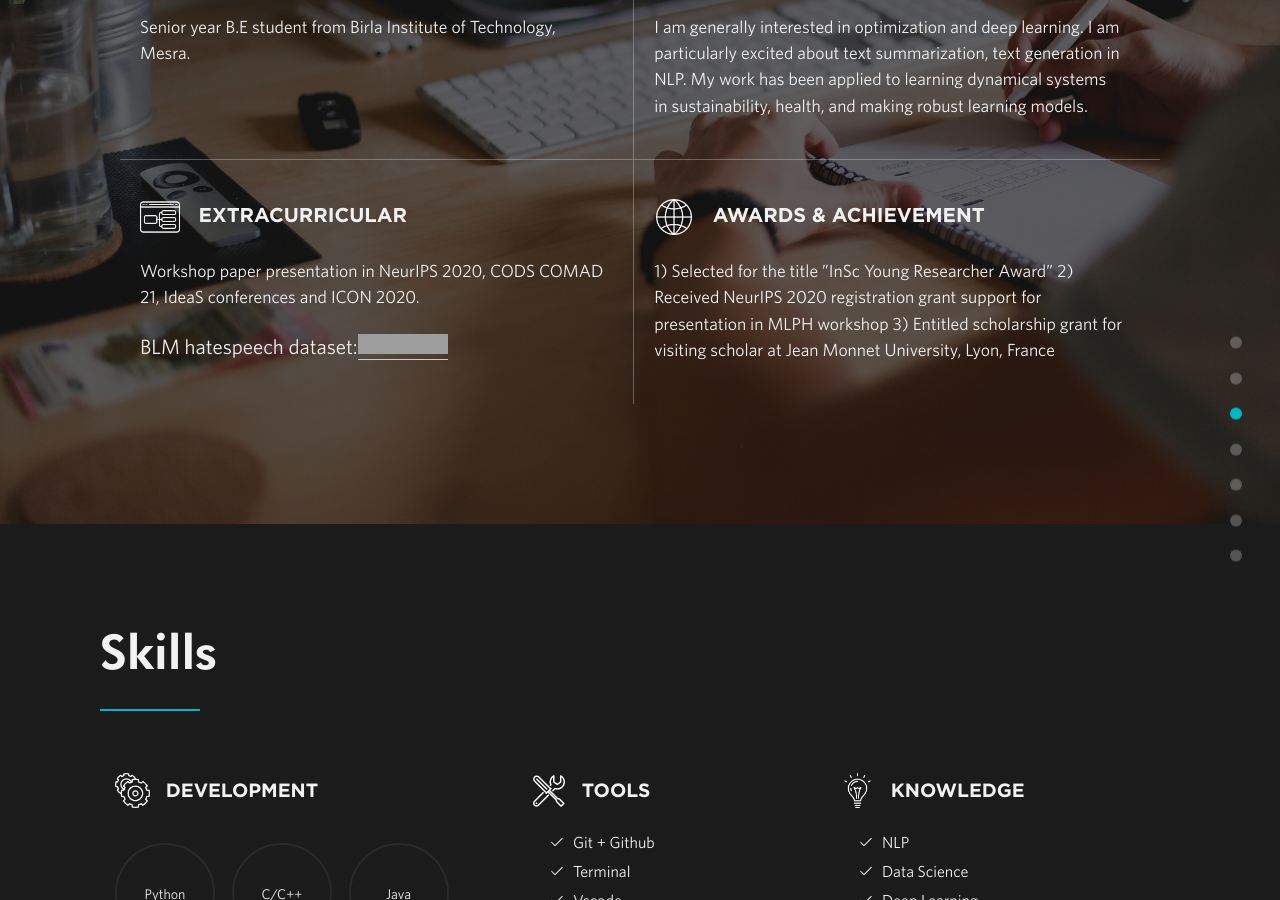
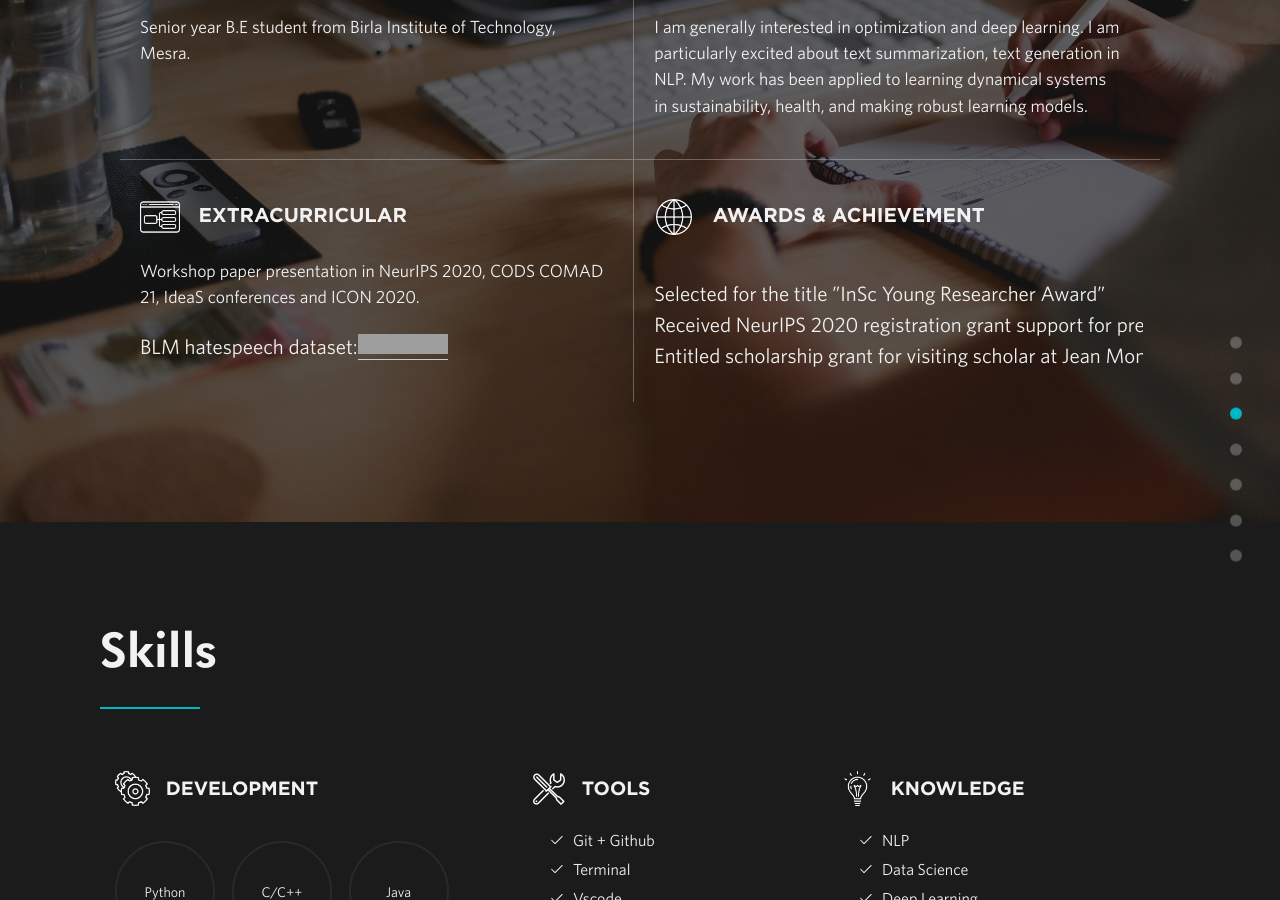
Before and after one commit to sumit6597/sumit6597.github.io, a Jekyll site: the page built from index.html, in a window 1280 px wide and 900 px high, scrolled down 1964 px. Built offline with Jekyll 4.4.1, drawn with Linux system fonts in a browser that asks for light colours; nearby versions of some CDN libraries; grey boxes are pictures that could not be loaded.

Commit message:
Update services.yml

```diff
--- a/_data/services.yml
+++ b/_data/services.yml
@@ -16,5 +16,5 @@
 
     - heading: Awards & Achievement
       sprite: wit
-      text: 1) Selected for the title ”InSc Young Researcher Award” 2) Received NeurIPS 2020 registration grant support for presentation in MLPH workshop
-            3) Entitled scholarship grant for visiting scholar at Jean Monnet University, Lyon, France
+      text: <p> Selected for the title ”InSc Young Researcher Award” <br> Received NeurIPS 2020 registration grant support for presentation in MLPH workshop
+            <br> Entitled scholarship grant for visiting scholar at Jean Monnet University, Lyon, France</p>
```
